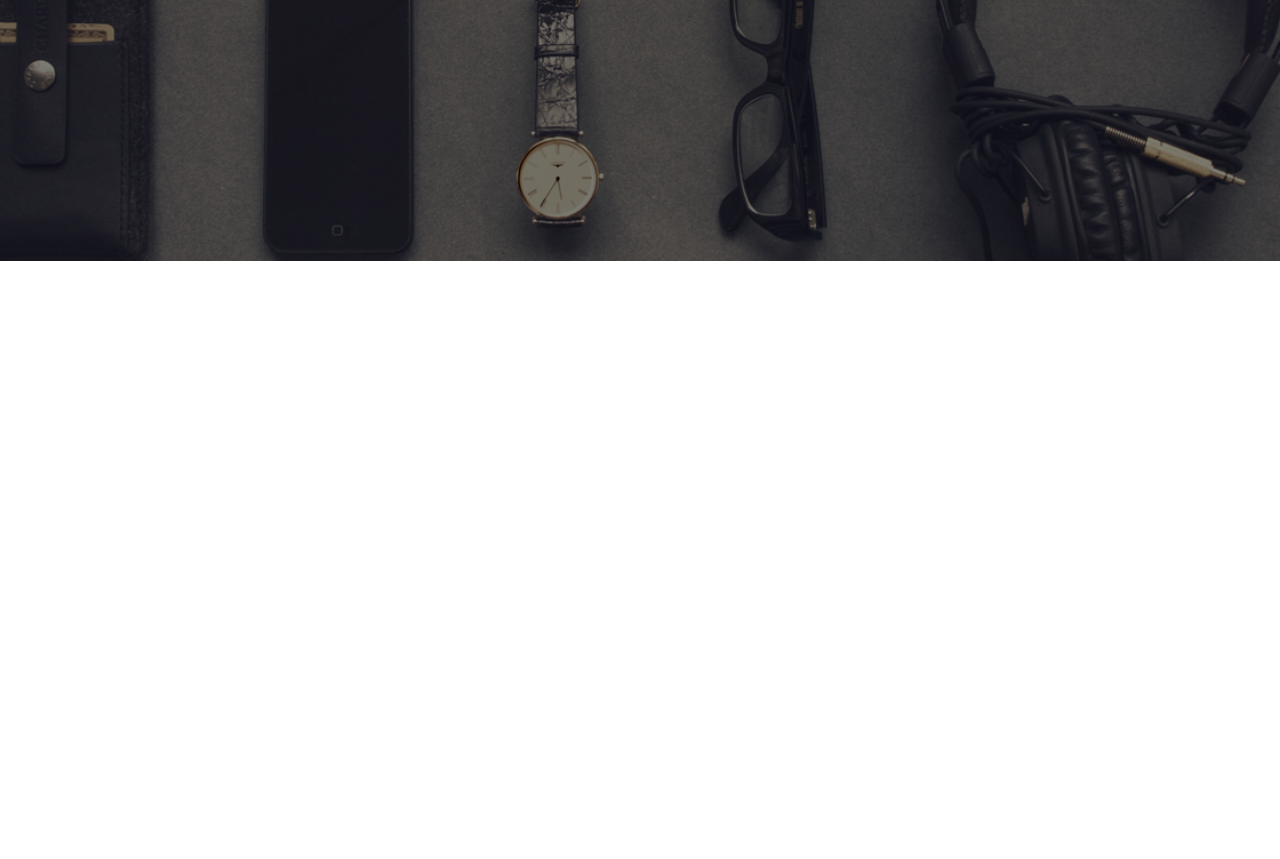
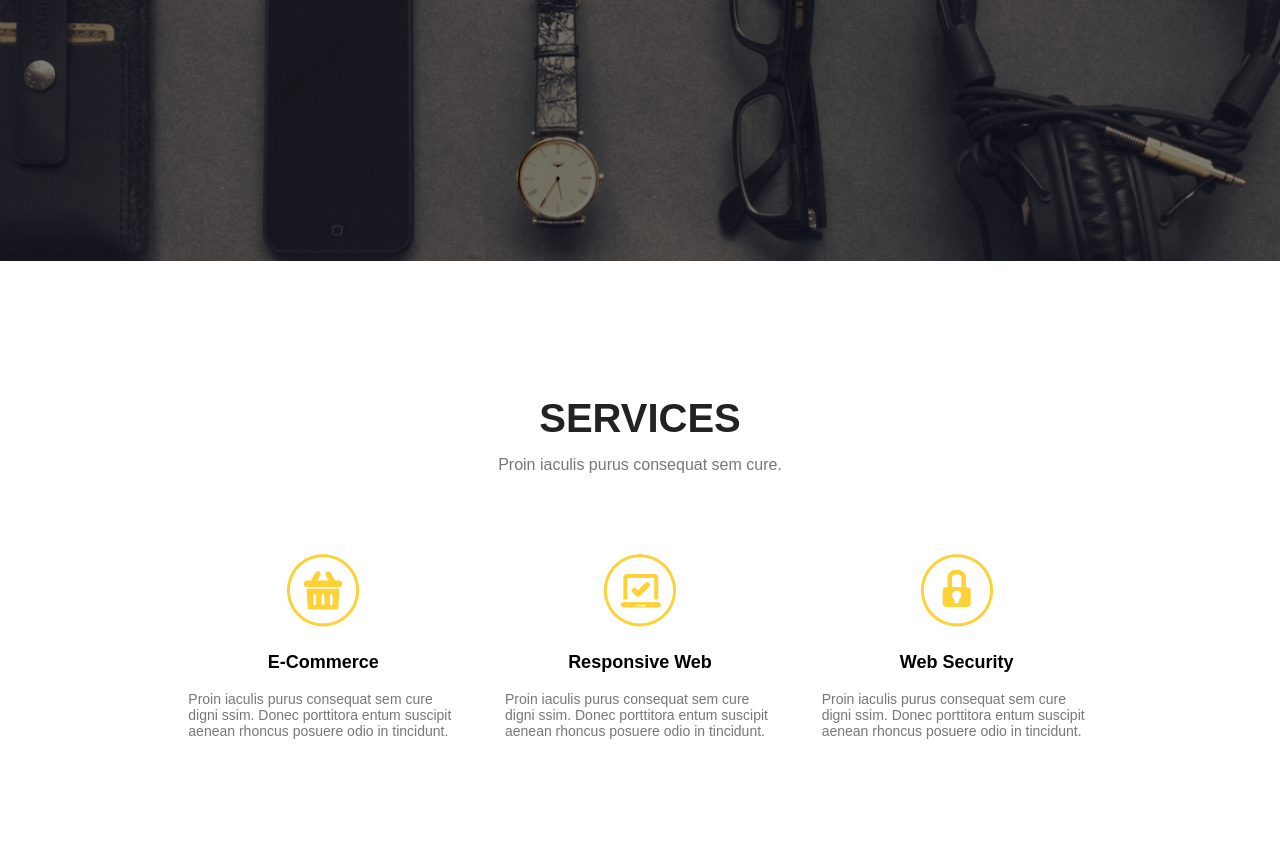
Before and after one commit to Narek19971/golden, a plain HTML site: page index.html in a window 1280 px wide. Shown: the part 539-1398 px from the top of the page. Before the commit the page ends 800 px from the top, so only its background shows below. Drawn offline with Linux system fonts and the light colour scheme.

Commit message:
services_section_view

```diff
--- a/index.css
+++ b/index.css
@@ -7,6 +7,11 @@ body{
 
 *{
     outline: none;
+}
+
+h1, h2,h3, h4, h5, h6, p{
+    margin: 0;
+    padding: 0;
 }
 
 header{
@@ -49,6 +54,10 @@ nav a:first-child{
     text-transform: uppercase;
 }
 
+.header_text p{
+    padding: 35px;
+}
+
 .header_text_button{
     height: 65px;
     width: 240px;
@@ -59,4 +68,55 @@ nav a:first-child{
     border: none;
     cursor: pointer;
     text-transform: uppercase;
+    border-radius: 3px;
 }
+
+
+/*Services*/
+
+.services{
+    padding: 120px 0;
+}
+
+.services_title{
+    text-align: center;
+}
+
+.services_title h1{
+    text-transform: uppercase;
+    font-size: 40px;
+    line-height: 75px;
+    color: #222222;
+    font-weight: bold;
+}
+
+.services_title p{
+    padding-top: 0;
+    font-size: 16px;
+    color: #777777;
+}
+
+.services_service{
+    margin-top: 80px;
+    display: flex;
+}
+.e_commerce{
+    display: flex;
+    flex-direction: column;
+    align-items: center;
+    width: 33.3333%;
+    margin: 0 auto;
+}
+
+.e_commerce p{
+    width: 100%;
+    max-width: 270px;
+    padding-top: 18px;
+    font-size: 14px;
+    color: #777777;
+}
+
+.e_commerce h3{
+    padding-top: 25px;
+    font-size: 18px;
+}
--- a/index.html
+++ b/index.html
@@ -28,13 +28,48 @@
         </div>
     </header>
 
-
+    <!-- Services-->
 
     <section>
         <div class="container">
-
+            <div class="services">
+                <div class="services_title">
+                    <h1>Services</h1>
+                    <p>Proin iaculis purus consequat sem cure.</p>
+                </div>
+                <div class="services_service">
+                    <div class="e_commerce">
+                        <img src="images/icon1.png.png" />
+                        <h3>E-Commerce</h3>
+                        <p>Proin iaculis purus consequat sem cure
+                           digni ssim. Donec porttitora entum suscipit
+                           aenean rhoncus posuere odio in tincidunt.
+                        </p>
+                    </div>
+                    <div class="e_commerce">
+                        <img src="images/icon2.png.png" />
+                        <h3>Responsive Web</h3>
+                        <p>Proin iaculis purus consequat sem cure
+                           digni ssim. Donec porttitora entum suscipit
+                           aenean rhoncus posuere odio in tincidunt.
+                        </p>
+                    </div>
+                    <div class="e_commerce">
+                        <img src="images/icon3.png.png" />
+                        <h3>Web Security</h3>
+                        <p>Proin iaculis purus consequat sem cure
+                           digni ssim. Donec porttitora entum suscipit
+                           aenean rhoncus posuere odio in tincidunt.
+                        </p>
+                    </div>
+                </div>
+            </div>
         </div>
     </section>
+
+
+
+
     <section>
         <div class="container">
 
```
Also changed, not shown: images/icon1.png.png (added), images/icon2.png.png (added), images/icon3.png.png (added).
